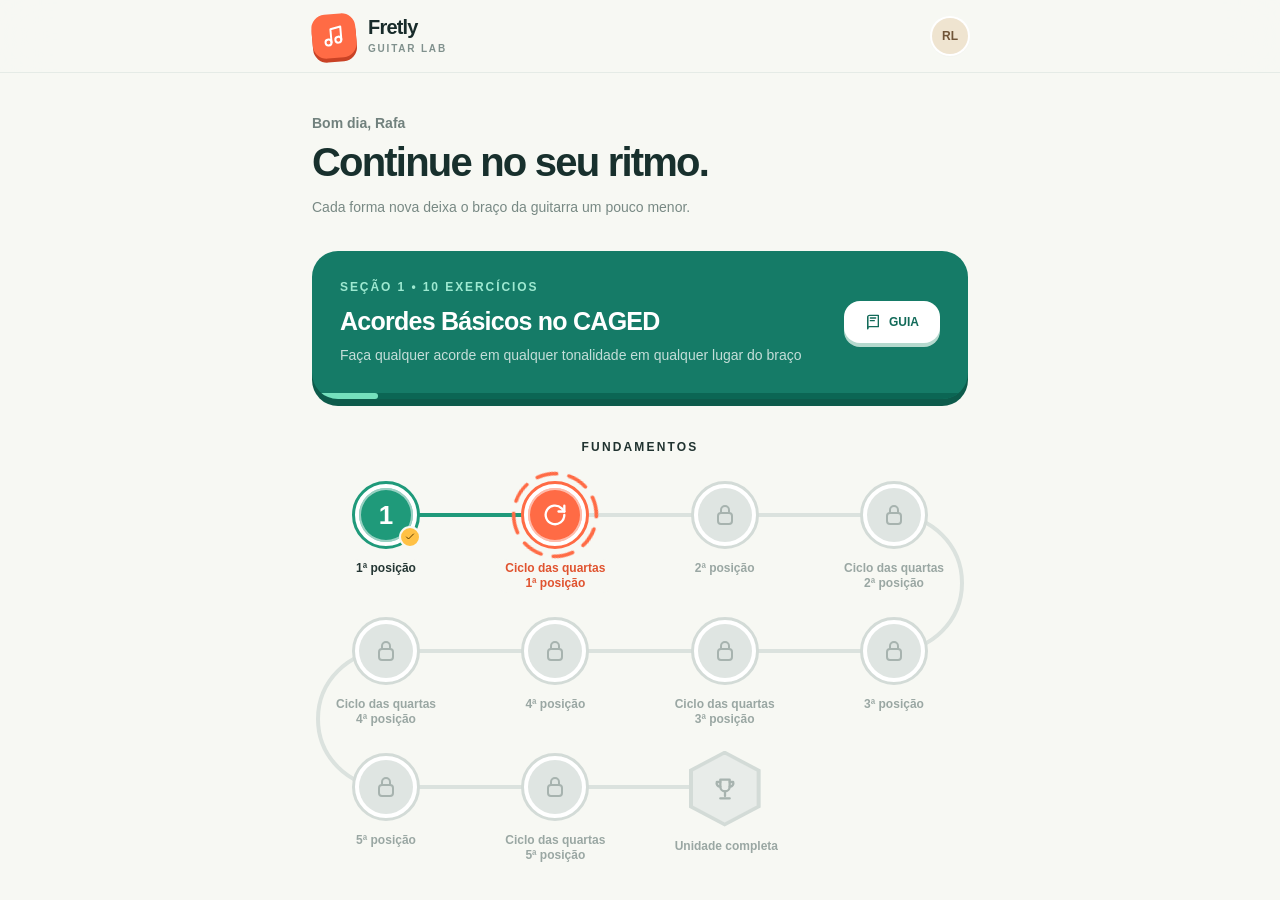
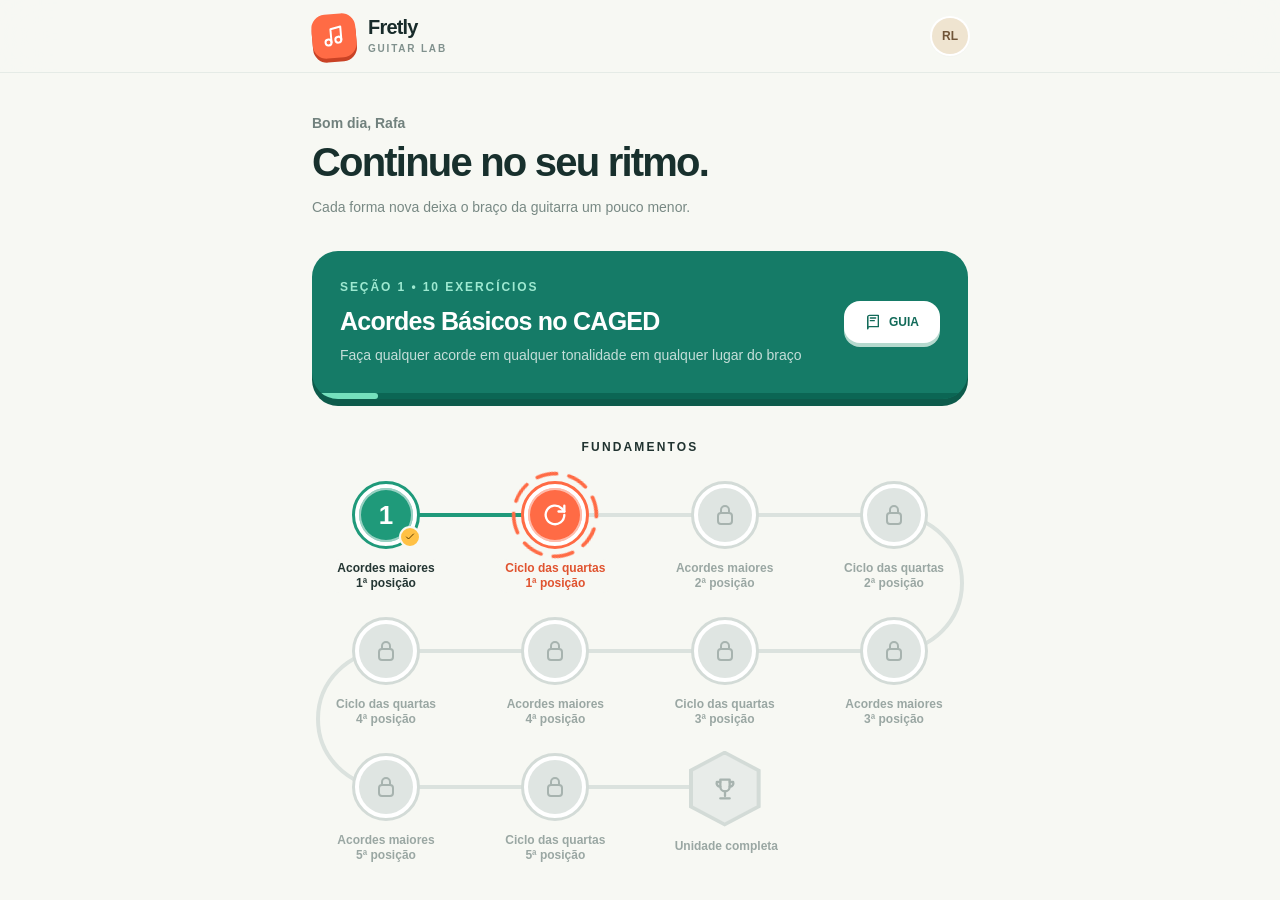
Before and after one commit to viniciuskrause/fretly, a React (Vite) app: page / in a window 1280 px wide. Shown: the top 900 px of the page. Built offline with nearby package versions, Linux system fonts and the light colour scheme.

Commit message:
Rename position lessons to 'Acordes Maiores - Nª posição'
Co-Authored-By: Claude Opus 5.5 <noreply@anthropic.com>

```diff
--- a/src/App.tsx
+++ b/src/App.tsx
@@ -182,22 +182,27 @@ const ORDINALS: Record<string, string> = {
   quinta: "5ª",
 };
 
-/** Short label for the trail: "1ª posição" or "Ciclo · 1ª posição". */
+function trailPosition(lesson: Lesson) {
+  const match = lesson.title.toLowerCase().match(/(primeira|segunda|terceira|quarta|quinta|[1-5]ª) posição/);
+  if (!match) return null;
+  return ORDINALS[match[1]] ?? match[1];
+}
+
+/** Two-line trail label: "Acordes maiores / 1ª posição", "Ciclo das quartas / 1ª posição". */
 function trailLabel(lesson: Lesson) {
-  const match = lesson.title.toLowerCase().match(/(primeira|segunda|terceira|quarta|quinta) posição/);
-  const position = match ? `${ORDINALS[match[1]]} posição` : lesson.title;
-  if (!lesson.title.toLowerCase().includes("ciclo")) return position;
+  const position = trailPosition(lesson);
+  if (!position) return lesson.title;
+  const group = lesson.title.toLowerCase().includes("ciclo") ? "Ciclo das quartas" : "Acordes maiores";
   return (
     <>
-      <span className="block whitespace-nowrap">Ciclo das quartas</span>
-      <span className="block whitespace-nowrap">{position}</span>
+      <span className="block whitespace-nowrap">{group}</span>
+      <span className="block whitespace-nowrap">{position} posição</span>
     </>
   );
 }
 
 function trailPositionNumber(lesson: Lesson) {
-  const match = lesson.title.toLowerCase().match(/(primeira|segunda|terceira|quarta|quinta) posição/);
-  return match ? ORDINALS[match[1]].replace("ª", "") : "";
+  return trailPosition(lesson)?.replace("ª", "") ?? "";
 }
 
 type TrailStatus = Lesson["status"];
--- a/src/lessons.ts
+++ b/src/lessons.ts
@@ -17,8 +17,8 @@ export type Lesson = {
 export const lessons: Lesson[] = [
   {
     id: 1,
-    title: "Acordes na primeira posição",
-    exerciseTitle: "Acordes na primeira posição",
+    title: "Acordes Maiores - 1ª posição",
+    exerciseTitle: "Acordes Maiores - 1ª posição",
     subtitle: "As cinco formas abertas",
     type: "chord",
     status: "done",
@@ -139,8 +139,8 @@ export const lessons: Lesson[] = [
   },
   {
     id: 3,
-    title: "Acordes na segunda posição",
-    exerciseTitle: "Acordes na segunda posição",
+    title: "Acordes Maiores - 2ª posição",
+    exerciseTitle: "Acordes Maiores - 2ª posição",
     subtitle: "Conecte C com a forma de A",
     type: "chord",
     status: "locked",
@@ -261,8 +261,8 @@ export const lessons: Lesson[] = [
   },
   {
     id: 4,
-    title: "Acordes na terceira posição",
-    exerciseTitle: "Acordes na terceira posição",
+    title: "Acordes Maiores - 3ª posição",
+    exerciseTitle: "Acordes Maiores - 3ª posição",
     subtitle: "Avance pelo braço",
     type: "chord",
     status: "locked",
@@ -383,8 +383,8 @@ export const lessons: Lesson[] = [
   },
   {
     id: 5,
-    title: "Acordes na quarta posição",
-    exerciseTitle: "Acordes na quarta posição",
+    title: "Acordes Maiores - 4ª posição",
+    exerciseTitle: "Acordes Maiores - 4ª posição",
     subtitle: "Reconheça formas agudas",
     type: "chord",
     status: "locked",
@@ -505,8 +505,8 @@ export const lessons: Lesson[] = [
   },
   {
     id: 6,
-    title: "Acordes na quinta posição",
-    exerciseTitle: "Acordes na quinta posição",
+    title: "Acordes Maiores - 5ª posição",
+    exerciseTitle: "Acordes Maiores - 5ª posição",
     subtitle: "Complete o mapa CAGED",
     type: "chord",
     status: "locked",
```
Also changed, not shown: .claude/skills/chord-generator/SKILL.md.
